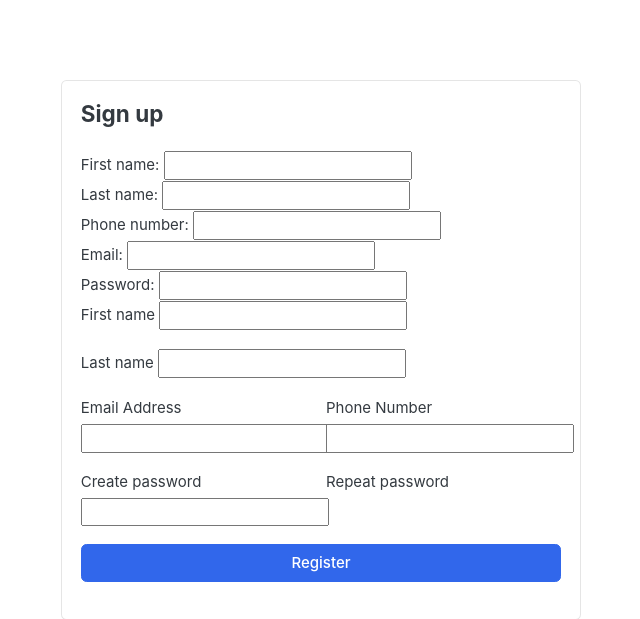
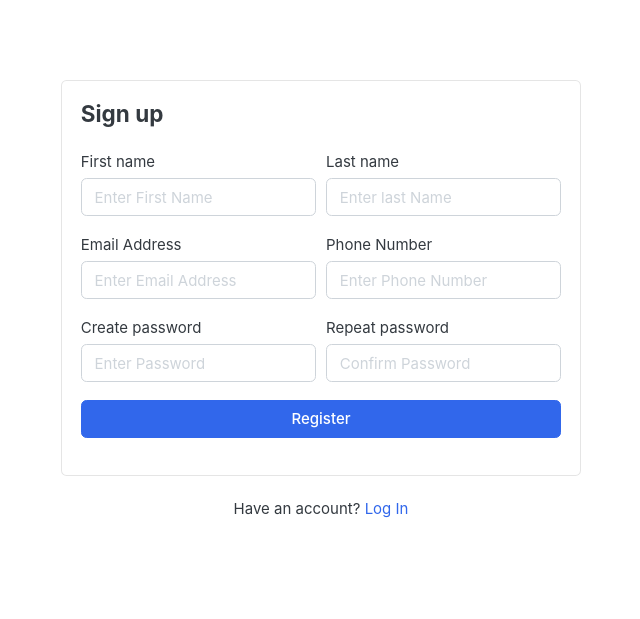
Before and after one commit to sanjanaramgarhia/Greatkart-Django, a Django app: page /accounts/register/ in a window 1280 px wide. Shown: the part 118-737 px from the top of the page, without its empty margins (319-959 px from the left). Run offline with Django 5.2, Linux system fonts and the light colour scheme; data that the repository does not hold is empty; parts of the project's set-up code (start-up, migrations or seed data) failed here and were passed over; some libraries are stand-ins or nearby versions; some web fonts are replaced.

Commit message:
form customization

```diff
--- a/accounts/forms.py
+++ b/accounts/forms.py
@@ -2,6 +2,22 @@
 from .models import Account
 
 class RegistrationForm(forms.ModelForm):
+    password = forms.CharField(widget=forms.PasswordInput(attrs={
+        'placeholder': 'Enter Password',
+        'class': 'form-control',
+    }))
+    confirm_password = forms.CharField(widget=forms.PasswordInput(attrs={
+        'placeholder': 'Confirm Password',
+    }))
     class Meta:
         model = Account
         fields = ['first_name', 'last_name', 'phone_number', 'email', 'password']
+
+    def __init__(self, *args, **kwargs):
+        super(RegistrationForm, self).__init__(*args, **kwargs)
+        self.fields['first_name'].widget.attrs['placeholder'] = 'Enter First Name'
+        self.fields['last_name'].widget.attrs['placeholder'] = 'Enter last Name'
+        self.fields['phone_number'].widget.attrs['placeholder'] = 'Enter Phone Number'
+        self.fields['email'].widget.attrs['placeholder'] = 'Enter Email Address'
+        for field in self.fields:
+            self.fields[field].widget.attrs['class'] = 'form-control'
--- a/templates/accounts/register.html
+++ b/templates/accounts/register.html
@@ -9,9 +9,9 @@
 	<div class="card mx-auto" style="max-width:520px; margin-top:40px;">
       <article class="card-body">
 		<header class="mb-4"><h4 class="card-title">Sign up</h4></header>
-		<form>
+		<form action="{% url 'register' %}" method="POST">
+			{% csrf_token %}
 
-            {{ form }}
 				<div class="form-row">
 					<div class="col form-group">
 						<label>First name</label>
@@ -41,7 +41,7 @@
 					</div> <!-- form-group end.// -->
 					<div class="form-group col-md-6">
 						<label>Repeat password</label>
-            {{form.confirm_password}}
+                        {{form.confirm_password}}
 					</div> <!-- form-group end.// -->
 				</div>
 			    <div class="form-group">
```
